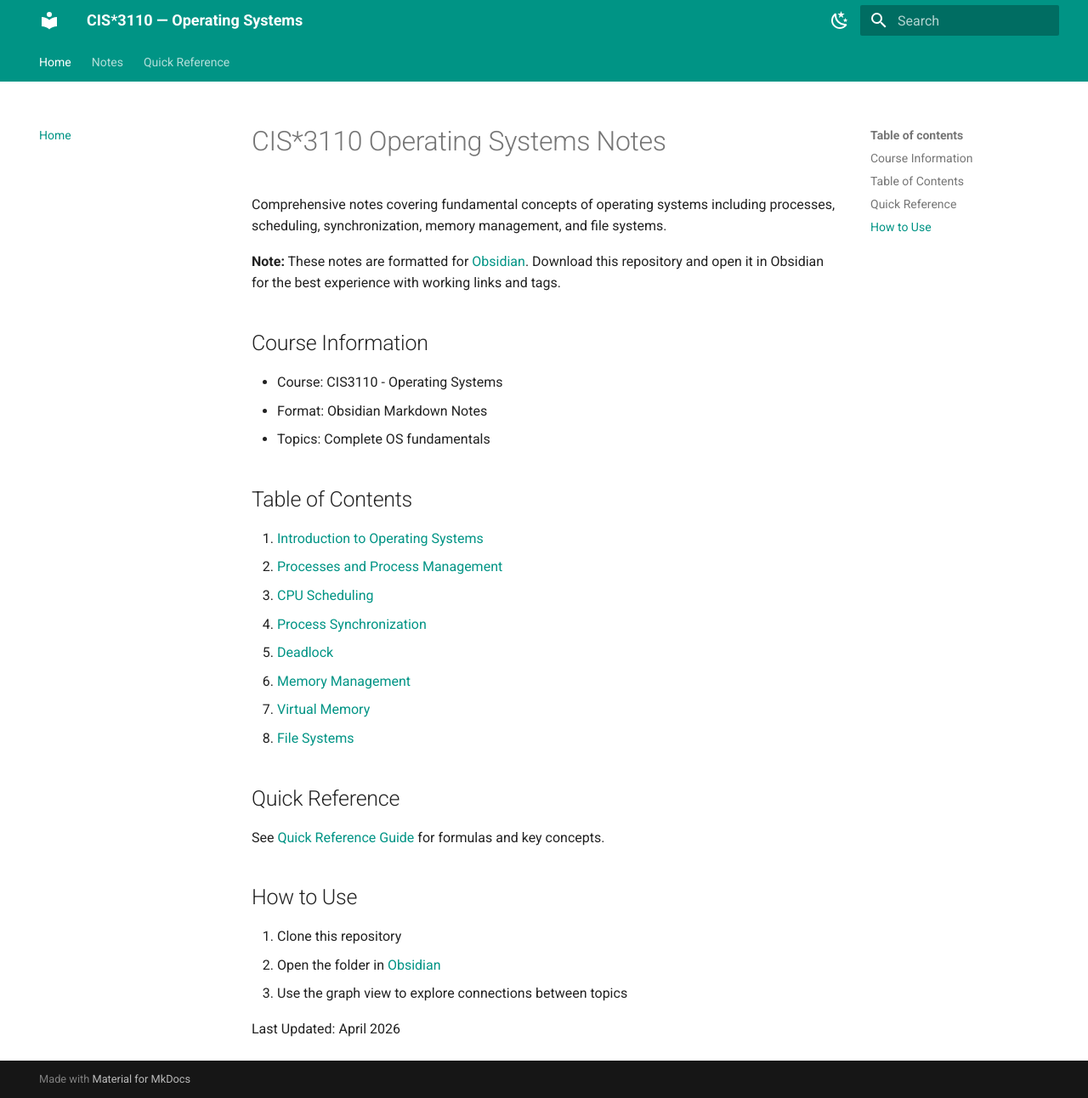
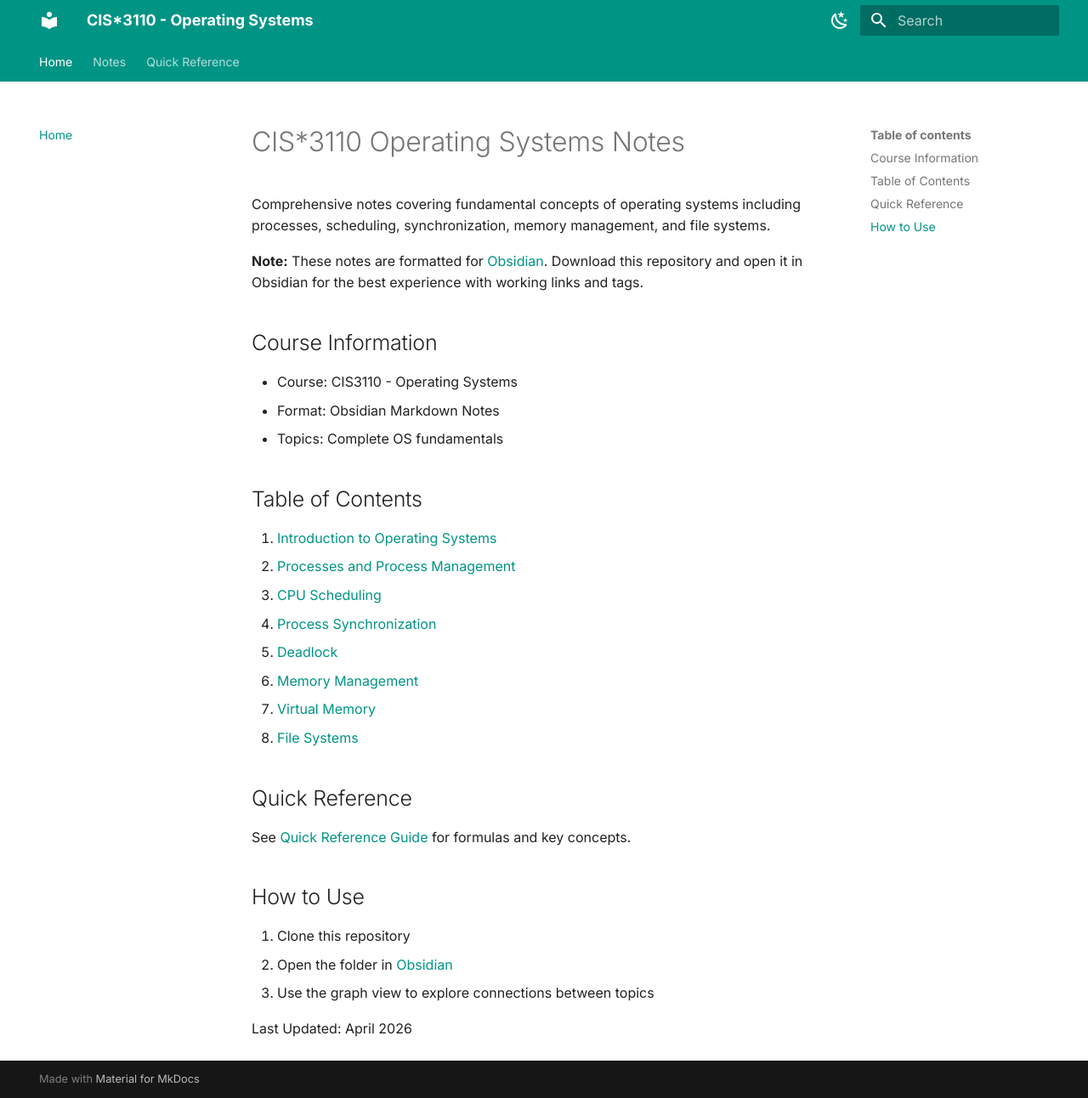
Before and after one commit to sabrinahaniff/CIS3110-Notes, an MkDocs documentation site: the page built from docs/README.md, in a window 1280 px wide and 1292 px high. Shown: the whole window at 85% size. Built offline with MkDocs 1.6.1 and Material for MkDocs 9.7.7, drawn with Linux system fonts in a browser that asks for light colours.

Commit message:
update mkdocs

```diff
--- a/mkdocs.yml
+++ b/mkdocs.yml
@@ -1,10 +1,13 @@
-site_name: CIS*3110 — Operating Systems
+site_name: CIS*3110 - Operating Systems
 site_description: Operating Systems notes from the University of Guelph
 site_author: Sabrina Haniff
 site_url: https://sabrinahaniff.github.io/CIS3110-Notes/
 
 theme:
   name: material
+  font:
+    text: Inter
+    code: JetBrains Mono
   palette:
     - scheme: default
       primary: teal
@@ -22,9 +25,12 @@
     - navigation.tabs
     - navigation.sections
     - navigation.top
+    - navigation.indexes
     - search.highlight
     - search.suggest
+    - search.share
     - content.code.copy
+    - content.code.annotate
     - toc.follow
 
 plugins:
@@ -35,15 +41,29 @@
       generic: true
   - pymdownx.highlight:
       anchor_linenums: true
-  - pymdownx.superfences
+  - pymdownx.superfences:
+      custom_fences:
+        - name: mermaid
+          class: mermaid
+          format: !!python/name:pymdownx.superfences.fence_code_format
+  - pymdownx.tabbed:
+      alternate_style: true
+  - pymdownx.tasklist:
+      custom_checkbox: true
   - admonition
   - pymdownx.details
+  - attr_list
+  - md_in_html
   - tables
   - toc:
       permalink: true
 
 extra_javascript:
-  - https://unpkg.com/mathjax@3/es5/tex-mml-chtml.js
+  - https://cdn.jsdelivr.net/npm/mathjax@3/es5/tex-mml-chtml.js
+  - https://unpkg.com/mermaid@10/dist/mermaid.min.js
+
+extra_css:
+  - stylesheets/extra.css
 
 nav:
   - Home: README.md
```
